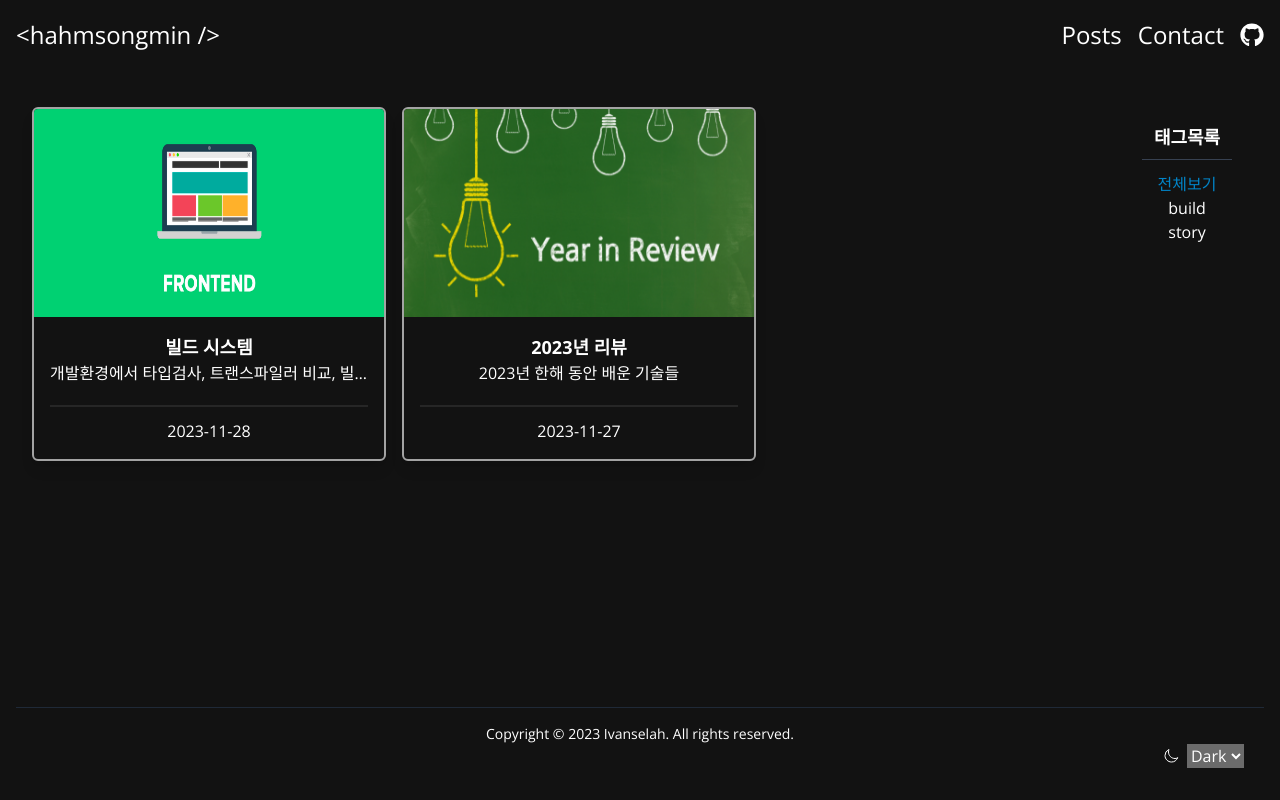
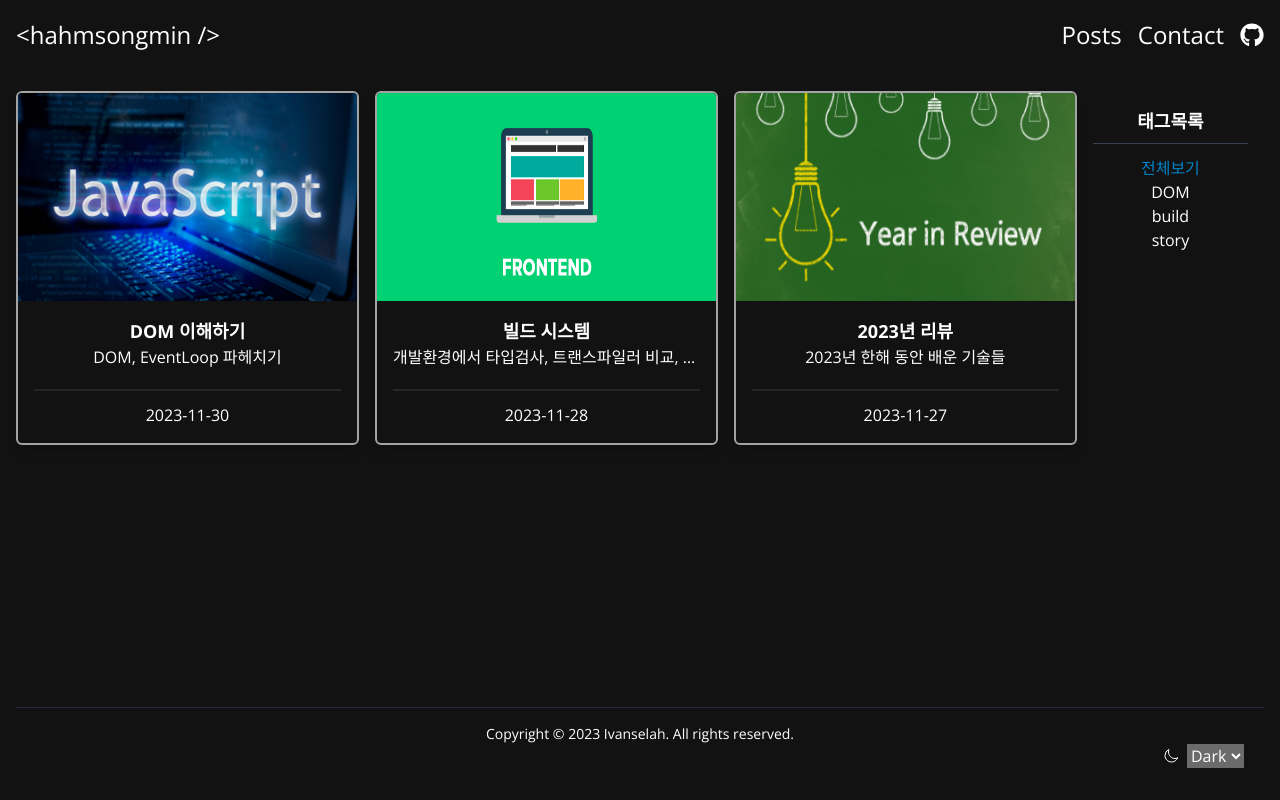
Before and after one commit to ivanselah/ivanselah.com, a Next.js app: page /posts in a window 1280 px wide. Built offline with nearby package versions, Linux system fonts and the light colour scheme.

Commit message:
태그목록 추가

```diff
--- a/data/post.json
+++ b/data/post.json
@@ -14,5 +14,13 @@
     "tag": "build",
     "path": "build-system",
     "isPublic": true
+  },
+  {
+    "title": "DOM 이해하기",
+    "description": "DOM, EventLoop 파헤치기",
+    "date": "2023-11-30",
+    "tag": "DOM",
+    "path": "dom-understanding",
+    "isPublic": true
   }
 ]
--- /dev/null
+++ b/src/app/posts/layout.tsx
@@ -0,0 +1,9 @@
+import React from 'react';
+
+type PostslayoutProps = {
+  children: React.ReactNode;
+};
+
+export default function Postslayout({ children }: PostslayoutProps) {
+  return <section>{children}</section>;
+}
--- a/src/components/posts/FilterablePosts.tsx
+++ b/src/components/posts/FilterablePosts.tsx
@@ -21,7 +21,7 @@ export default function FilterablePosts({ posts, tags }: FilterablePostsProps) {
   };
 
   return (
-    <section className='flex m-4'>
+    <section className='flex mt-15'>
       <PostsGrid posts={filteredPosts} />
       <Tags tags={[ALL_POSTS, ...tags]} selectedTag={selectedTag} onClick={onTagClick} />
     </section>
--- a/src/components/posts/PostsGrid.tsx
+++ b/src/components/posts/PostsGrid.tsx
@@ -8,7 +8,7 @@ type PostsGridProps = {
 
 export default function PostsGrid({ posts }: PostsGridProps) {
   return (
-    <ul className='grid gap-4 grid-cols-1 sm:grid-cols-2 md:grid-cols-3'>
+    <ul className='min-w-[85%] grid gap-4 grid-cols-1 sm:grid-cols-2 md:grid-cols-3'>
       {posts.map((post) => {
         return (
           <li key={post.path}>
--- a/src/components/posts/Tags.tsx
+++ b/src/components/posts/Tags.tsx
@@ -8,7 +8,7 @@ type TagsProps = {
 
 export default function Tags({ tags, selectedTag, onClick }: TagsProps) {
   return (
-    <section className='w-40 text-center p-4'>
+    <section className='hidden sm:block min-w-[15%] text-center p-4'>
       <h2 className='text-lg font-bold border-b border-gray-700 pb-2 mb-3'>태그목록</h2>
       <ul>
         {tags.map((tag) => {
```
Also changed, not shown: public/images/posts/dom-understanding.png (added).
